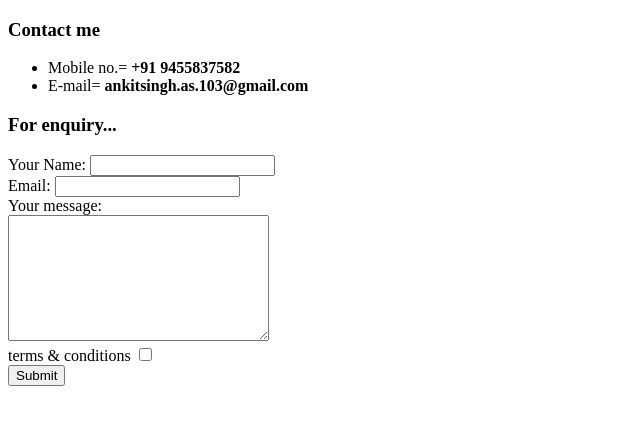
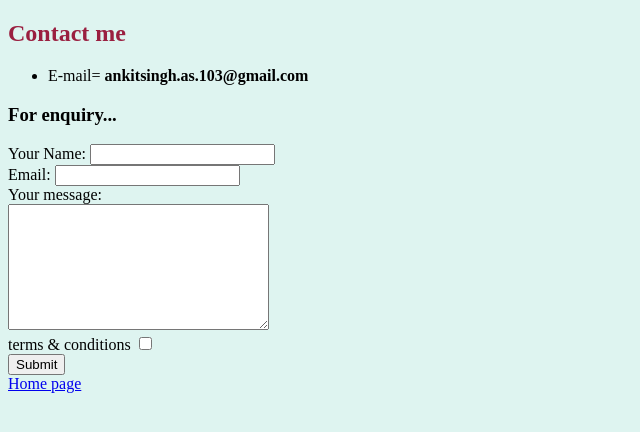
Before and after one commit to ankit-hindustani/cv, a plain HTML site: page myContact.html in a window 1280 px wide. Shown: the whole page, without its empty margins (0-640 px from the left). Drawn offline with Linux system fonts and the light colour scheme.

Commit message:
Update myContact.html

```diff
--- a/myContact.html
+++ b/myContact.html
@@ -1,13 +1,15 @@
 <!DOCTYPE html>
 <html lang="en" dir="ltr">
   <head>
+
+    <link rel="stylesheet" href="styles.css">
     <meta charset="utf-8">
     <title>Contact me</title>
   </head>
-  <body>
-    <h3>Contact me</h3>
+  <body style="background-color:#def4f0">
+    <h2>Contact me</h2>
     <ul>
-      <li>Mobile no.= <strong>+91 9455837582</strong></li>
+  <!--    <li>Mobile no.= <strong>+91 9455837582</strong></li> -->
       <li>E-mail= <strong>ankitsingh.as.103@gmail.com</strong></li>
     </ul>
     <h3>For enquiry...</h3>
@@ -26,6 +28,7 @@
       <input type="checkbox" name="" value=""><br>
       <input type="submit" name="">
     </form>
+    <a st href="index.html">Home page</a>
 
   </body>
 </html>
```
